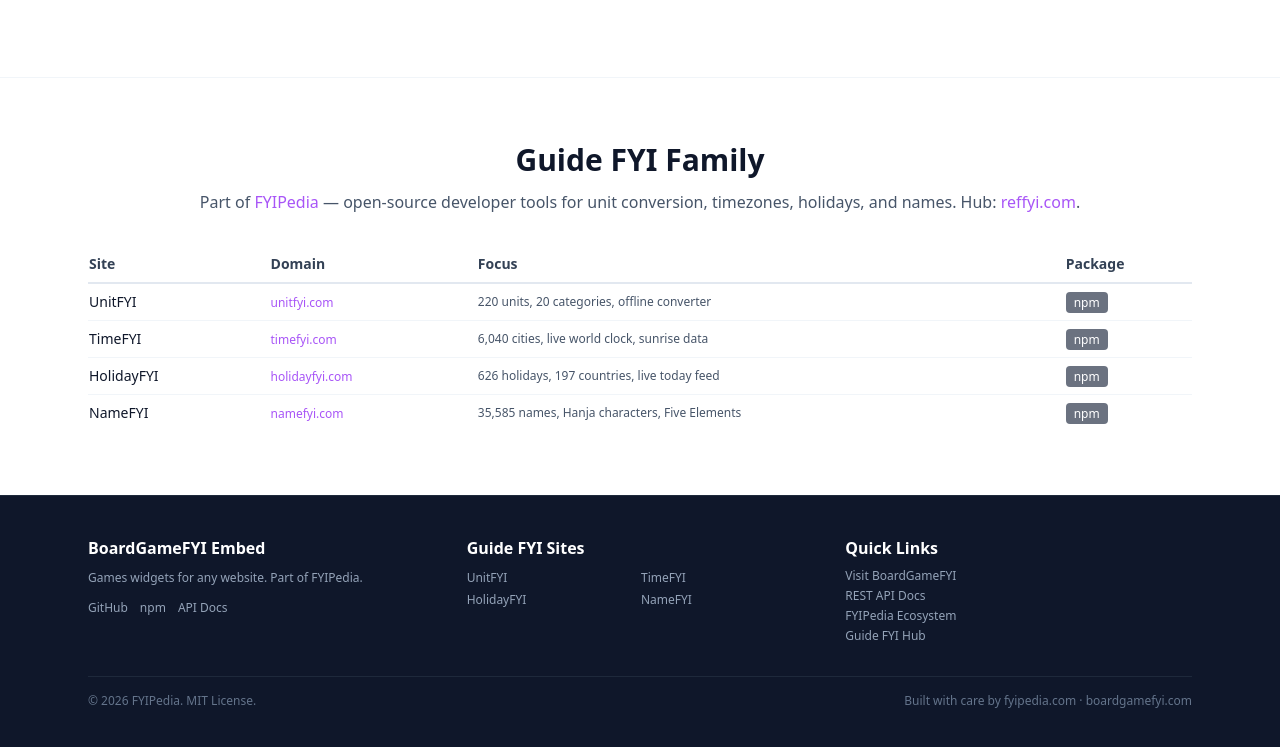
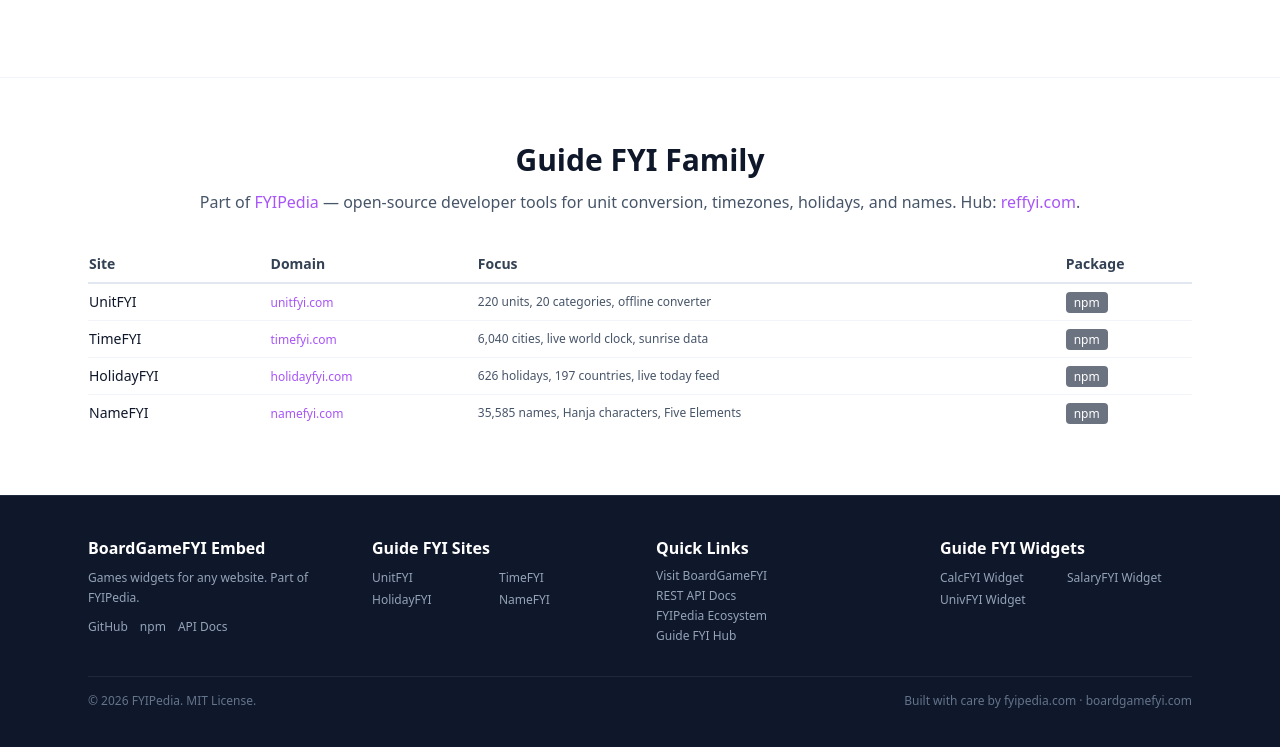
Before and after one commit to fyipedia/boardgamefyi-embed, a website: page docs/index.html in a window 1280 px wide. Shown: the part 3627-4374 px from the top of the page. Drawn offline with nearby package versions, Linux system fonts and the light colour scheme; a script that the page names is missing.

Commit message:
feat: add family widget cross-links in footer for SEO link equity

```diff
--- a/docs/index.html
+++ b/docs/index.html
@@ -379,7 +379,7 @@
   <!-- FOOTER -->
   <footer class="bg-slate-900 dark:bg-slate-950 text-slate-300 py-10 border-t border-slate-800">
     <div class="max-w-6xl mx-auto px-4 sm:px-6">
-      <div class="grid sm:grid-cols-3 gap-8 mb-8">
+      <div class="grid sm:grid-cols-4 gap-8 mb-8">
         <div>
           <h4 class="font-bold text-white mb-2">BoardGameFYI Embed</h4>
           <p class="text-xs text-slate-400 leading-relaxed mb-3">Games widgets for any website. Part of <a href="https://fyipedia.com" class="hover:text-white" target="_blank" rel="noopener">FYIPedia</a>.</p>
@@ -407,6 +407,14 @@
             <li><a href="https://reffyi.com" target="_blank" rel="noopener" class="text-slate-400 hover:text-white">Guide FYI Hub</a></li>
           </ul>
         </div>
+              <div>
+          <h4 class="font-bold text-white mb-2">Guide FYI Widgets</h4>
+          <div class="grid grid-cols-2 gap-0.5 text-xs">
+            <a href="https://widget.calcfyi.com" target="_blank" rel="noopener" class="text-slate-400 hover:text-white py-0.5">CalcFYI Widget</a>
+            <a href="https://widget.salaryfyi.com" target="_blank" rel="noopener" class="text-slate-400 hover:text-white py-0.5">SalaryFYI Widget</a>
+            <a href="https://widget.univfyi.com" target="_blank" rel="noopener" class="text-slate-400 hover:text-white py-0.5">UnivFYI Widget</a>
+          </div>
+        </div>
       </div>
       <div class="border-t border-slate-800 pt-4 flex flex-col sm:flex-row justify-between gap-2 text-xs text-slate-500">
         <span>&copy; <span x-text="new Date().getFullYear()"></span> FYIPedia. MIT License.</span>
```
